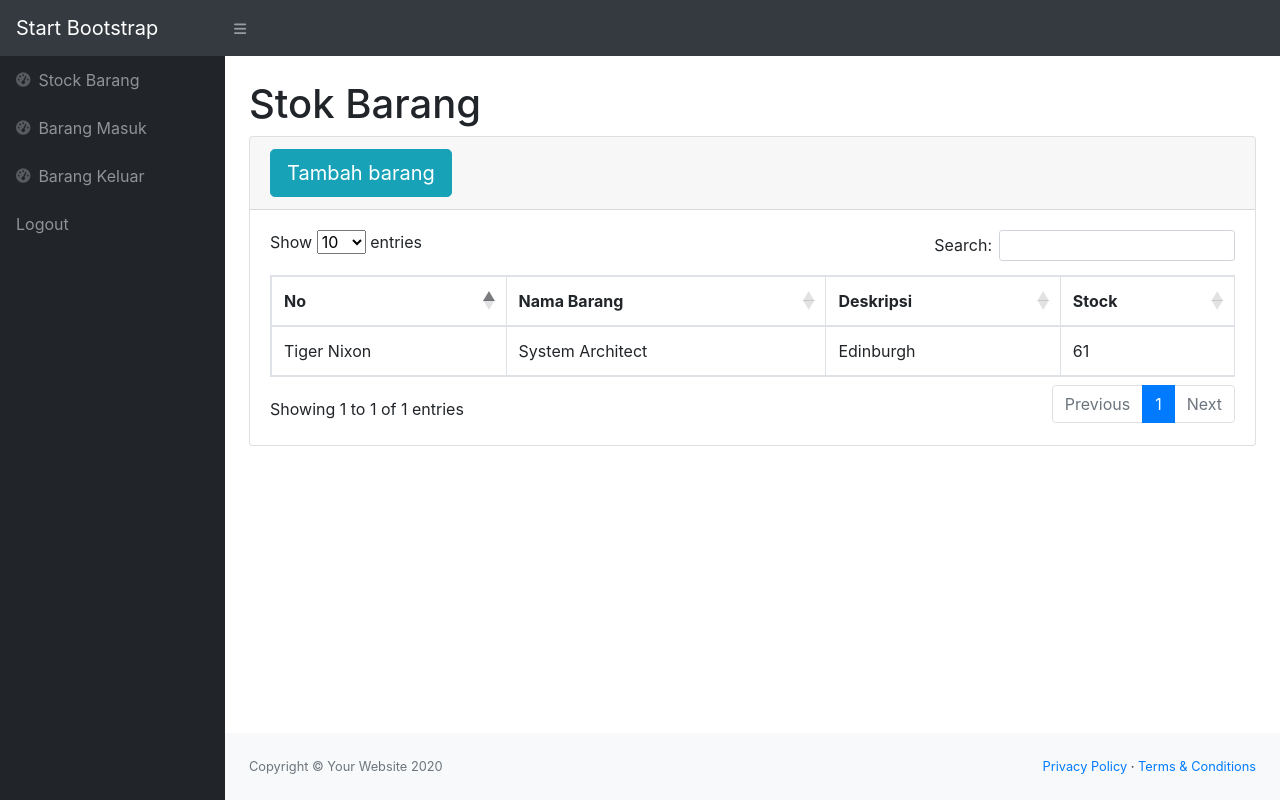
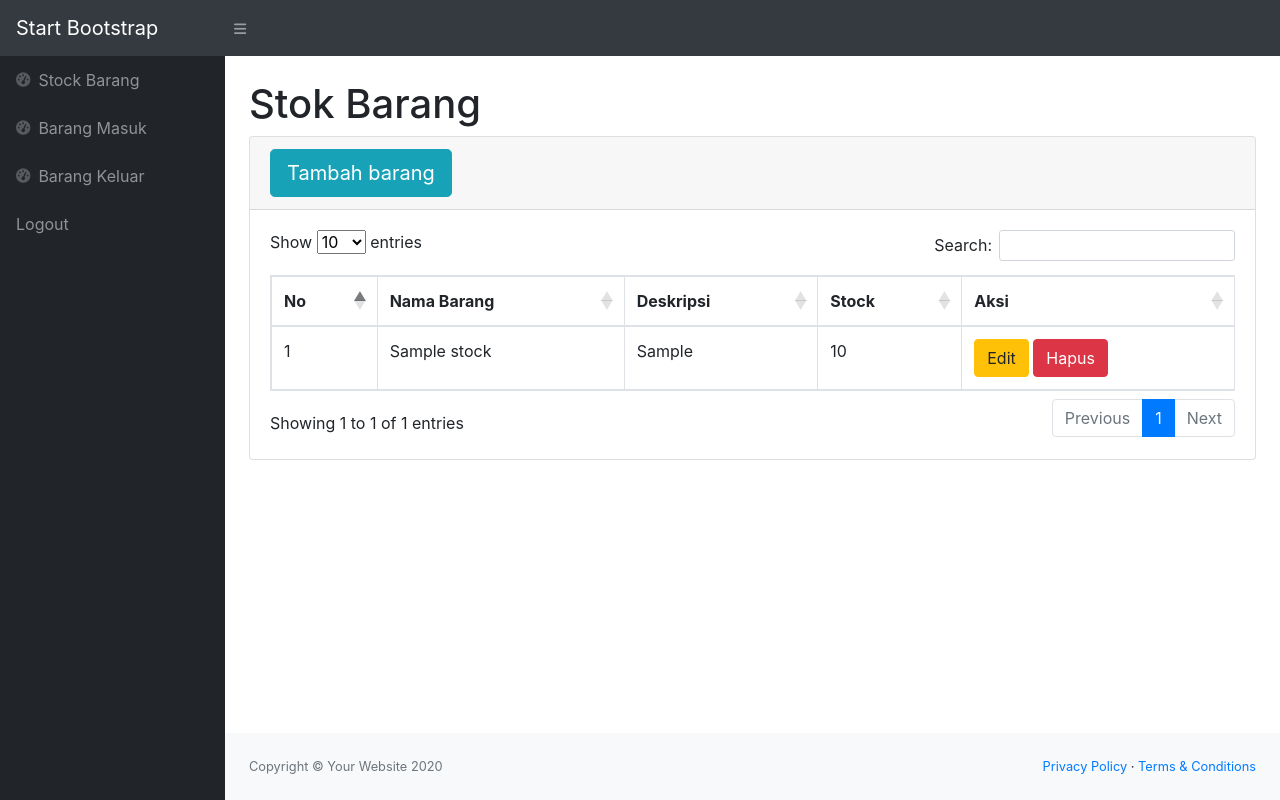
Before and after one commit to nuruladindapras/stokbarang, a PHP site: page / in a window 1280 px wide. Run offline with PHP 8.4, Linux system fonts and the light colour scheme; the visitor is signed in with stand-in values (Sample User, id 1); tables that the repository leaves empty or names only in its code hold one stand-in row (values such as "Sample post"); some libraries are stand-ins or nearby versions.

Commit message:
Update index.php

```diff
--- a/index.php
+++ b/index.php
@@ -63,15 +63,33 @@ require 'cek.php';
                                                 <th>Nama Barang</th>
                                                 <th>Deskripsi</th>
                                                 <th>Stock</th>
+                                                <th>Aksi</th>
                                             </tr>
                                         </thead>
                                         <tbody>
+                                            <?php
+                                                $i = 1;
+                                                $ambilsemuadatastock = mysqli_query($conn, "SELECT * FROM stock");
+                                                while ($data = mysqli_fetch_array($ambilsemuadatastock)) {
+                                                    $namabarang = $data['namabarang'];
+                                                    $deskripsi = $data['deskripsi'];
+                                                    $stock = $data['stock'];
+                                                    $idb = $data['idbarang'];
+                                            ?>
                                             <tr>
-                                                <td>Tiger Nixon</td>
-                                                <td>System Architect</td>
-                                                <td>Edinburgh</td>
-                                                <td>61</td>
+                                                <td><?=$i++;?></td>
+                                                <td><?=$namabarang;?></td>
+                                                <td><?=$deskripsi;?></td>
+                                                <td><?=$stock;?></td>
+                                                <td>
+                                                    <button type="button" class="btn btn-warning" data-toggle="modal" data-target="#edit<?=$idb;?>>">Edit</button>
+                                                    <input type="hidden" name="idbarangyangmaudihapus" value="<?=$idb;?>">
+                                                    <button type="button" class="btn btn-danger" data-toggle="modal" data-target="#delete">Hapus</button>
+                                                </td>
                                             </tr>
+                                            <?php
+                                                }
+                                            ?>
                                         </tbody>
                                     </table>
                                 </div>
@@ -111,13 +129,13 @@ require 'cek.php';
                 <h4 class="modal-title">Tambah Barang</h4>
                 <button type="button" class="close" data-dismiss="modal">&times;</button>
             </div>
-                <form method="post"></form>
+            <form method="post">
                 <div class="modal-body">
                     <input type="text" name="namabarang" placeholder="Nama Barang" class="form-control" required>
                     <br>
                     <input type="text" name="deskripsi" placeholder="Deskripsi barang" class="form-control" required>
                     <br>
-                        <input type="number" name="stock" class="form-control" placeholder="Stock">
+                    <input type="number" name="stock" class="form-control" placeholder="Stock" required>
                     <br>
                     <button type="submit" class="btn btn-primary" name="addnewbarang">Submit</button>
                 </div>
@@ -125,4 +143,26 @@ require 'cek.php';
             </div>
         </div>
     </div>
+
+    <div class="modal fade" id="edit<?=$idb;?>" role="dialog">
+    <div class="modal-dialog">
+        <div class="modal-content">
+            <div class="modal-header">
+                <h4 class="modal-title">Tambah Barang</h4>
+                <button type="button" class="close" data-dismiss="modal">&times;</button>
+            </div>
+            <form method="post">
+                <div class="modal-body">
+                    <input type="text" name="namabarang" value="<?=$namabarang;?>" class="form-control" required>
+                    <br>
+                    <input type="text" name="deskripsi" value="<?=$deskripsi;?>" class="form-control" required>
+                    <br>
+                    <button type="submit" class="btn btn-primary" name="updatebarang">Submit</button>
+                </div>
+            </form>
+        </div>
+    </div>
+</div>
+
+
 </html>
```
Lines whose indentation alone changed are shown as unchanged.
